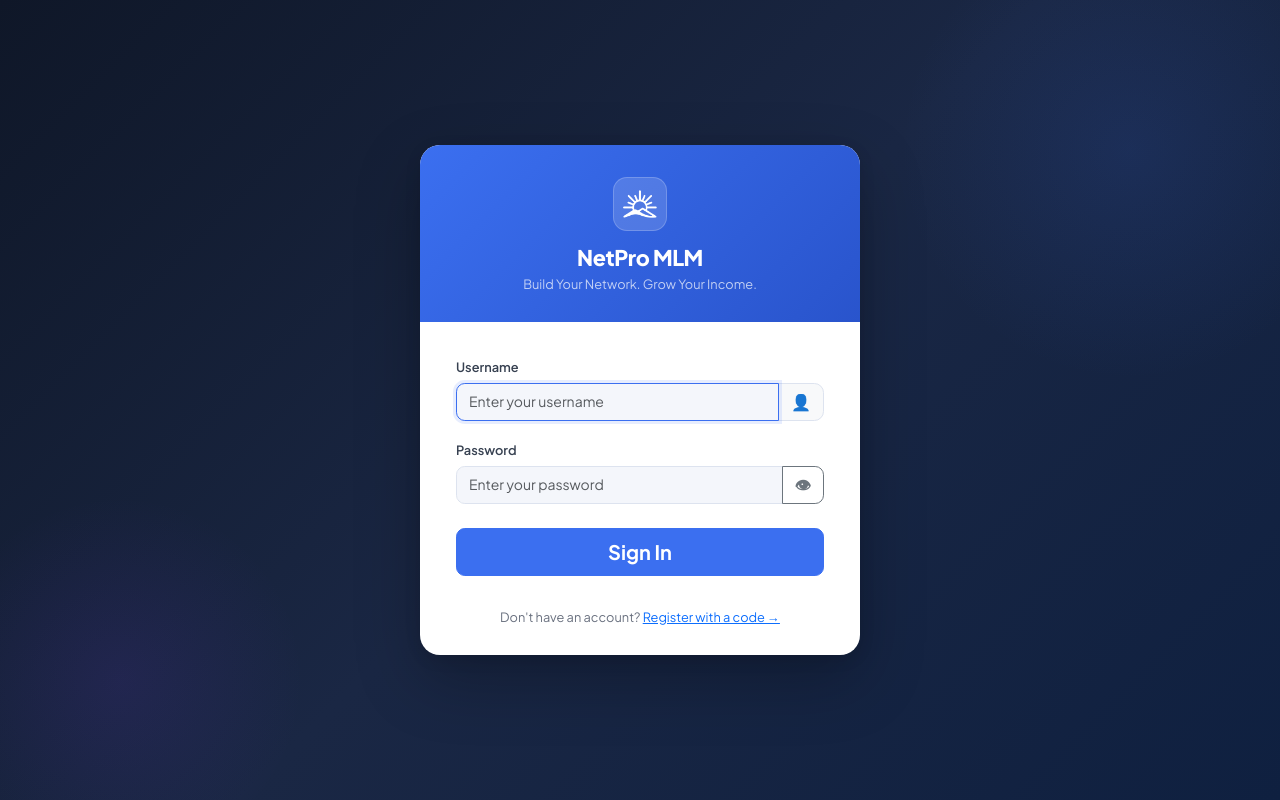
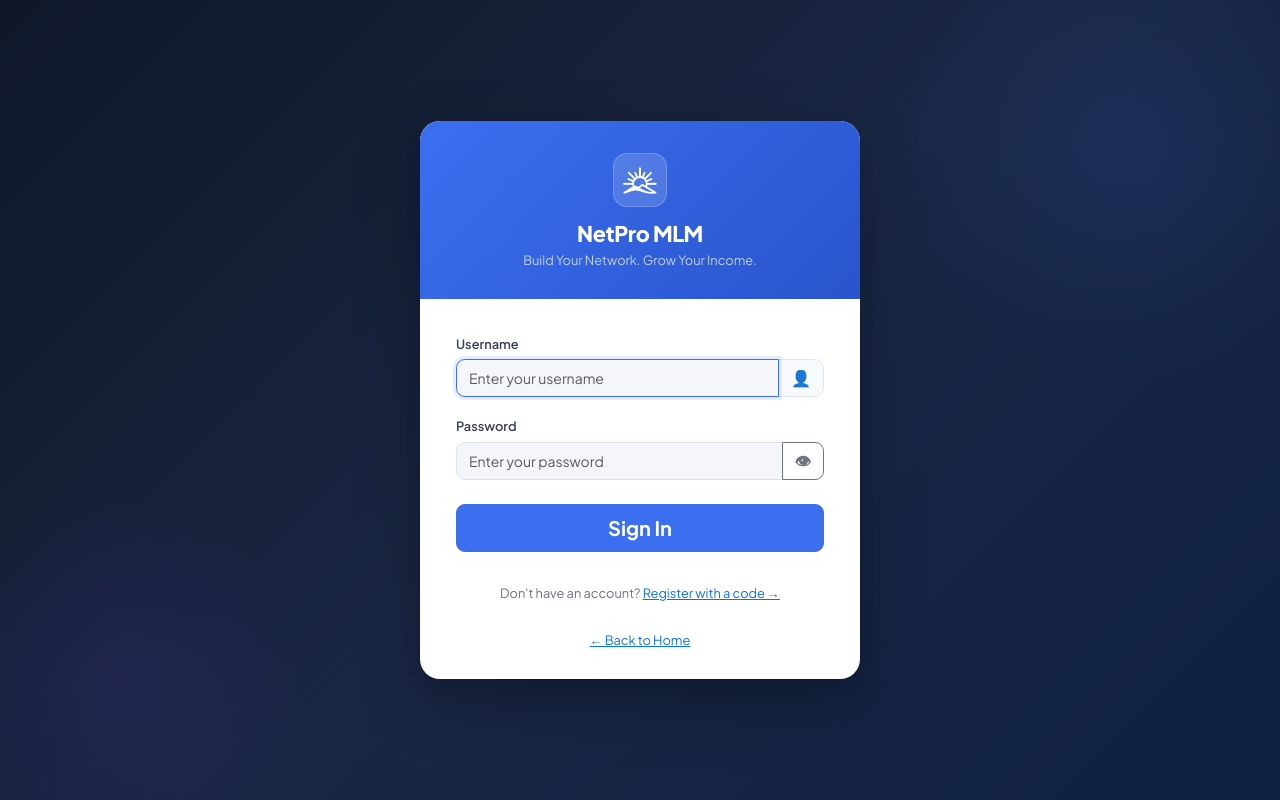
Before and after one commit to reybitgo/altas, a PHP site: page /altas/auth in a window 1280 px wide. Run offline with PHP 8.4, Linux system fonts and the light colour scheme; data comes from the database, SQL or seed files in the repository; some libraries are stand-ins or nearby versions.

Commit message:
frontend links to auth

```diff
--- a/views/auth/login.php
+++ b/views/auth/login.php
@@ -60,6 +60,9 @@
       <div class="auth-footer">
         Don't have an account? <a href="<?= APP_URL ?>/?page=register">Register with a code →</a>
       </div>
+      <div class="auth-footer" style="border-top:none;padding-top:0;">
+        <a href="<?= APP_URL ?>/">← Back to Home</a>
+      </div>
     </div>
   </div>
   <script src="https://cdn.jsdelivr.net/npm/bootstrap@5.3.3/dist/js/bootstrap.bundle.min.js"></script>
--- a/views/auth/register.php
+++ b/views/auth/register.php
@@ -245,6 +245,9 @@ if ($isLoggedIn && !$prefillSponsor) {
               <?php if (!$isLoggedIn): ?>
                 <div class="auth-footer">
                   Already have an account? <a href="<?= APP_URL ?>/?page=login">Sign in →</a>
+                </div>
+                <div class="auth-footer" style="border-top:none;padding-top:0;">
+                  <a href="<?= APP_URL ?>/">← Back to Home</a>
                 </div>
               <?php endif; ?>
 
```
